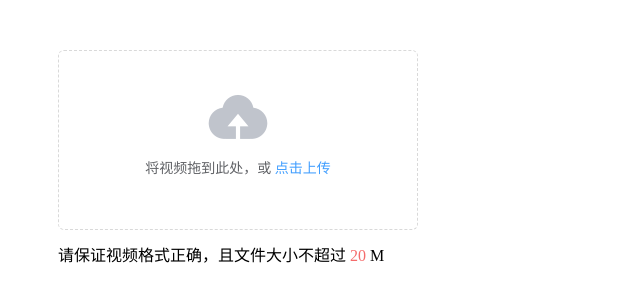
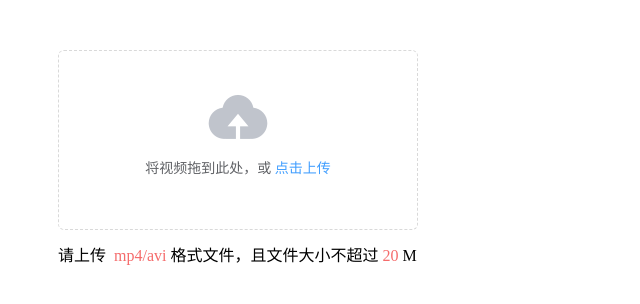
Before and after one commit to dream2023/vue-ele-upload-video, a Vue app: page / in a window 1280 px wide. Shown: the top 304 px of the page, without its empty margins (0-640 px from the left). Built offline with nearby package versions, Linux system fonts and the light colour scheme.

Commit message:
解决格式bug

```diff
--- a/example/App.vue
+++ b/example/App.vue
@@ -1,13 +1,11 @@
 <template>
   <ele-upload-video
-    :data="{
-        token: token
-      }"
+    :file-type="['mp4', 'avi']"
     :limit="20"
     @error="handleUploadError"
     @success="handleUploadSuccess"
     style="margin: 50px"
-    url="https://upload.qiniup.com/"
+    url="ttps://jsonplaceholder.typicode.com/posts/"
     v-model="video"
   />
 </template>
@@ -16,7 +14,6 @@
 export default {
   data () {
     return {
-      token: 'Nx6ehv5XlzuIhvP1mvVffM_jZbsyLErLMc4B2Gor:AkxaVbVUr5d76RGbM6t2NMFhI6o=:eyJzY29wZSI6ImxlYWd1ZSIsImRlYWRsaW5lIjoxNTU5Mzk2MTE4fQ==',
       video: null
     }
   },
--- a/package.json
+++ b/package.json
@@ -1,7 +1,7 @@
 {
   "name": "vue-ele-upload-video",
   "description": "vue-ele-upload-video 对 element-ui 中 upload 组件进一步封装，使得视频上传更加容易",
-  "version": "1.0.5",
+  "version": "1.0.7",
   "private": false,
   "scripts": {
     "serve": "vue-cli-service serve",
--- a/src/EleUploadVideo.vue
+++ b/src/EleUploadVideo.vue
@@ -33,7 +33,10 @@
           slot="tip"
           style="margin-top: 8px;"
         >
-          请保证视频格式正确，且文件大小不超过
+          请上传
+          <span
+            style="color: #F56C6C"
+          >&nbsp;{{this.fileType ? this.fileType.join('/') : '视频'}}&nbsp;</span>格式文件，且文件大小不超过
           <span style="color: #F56C6C">{{limit}}</span>&nbsp;M
         </div>
       </template>
@@ -133,10 +136,18 @@ export default {
     // 上传大小和格式检测
     handleBeforeUploadVideo (file) {
       // 校检格式
-      if (!this.fileType.includes(file.type)) {
+      let isVideo = false
+      if (Array.isArray(this.fileType)) {
+        isVideo = this.fileType.includes(file.type)
+      } else {
+        isVideo = file.type.includes('video')
+      }
+
+      if (!isVideo) {
         this.$message.error(`${file.name}格式不正确, 请上传格式正确的视频`)
         return false
       }
+
       // 校检文件大小
       const isLt = file.size / 1024 / 1024 < this.limit
       if (!isLt) {
```
